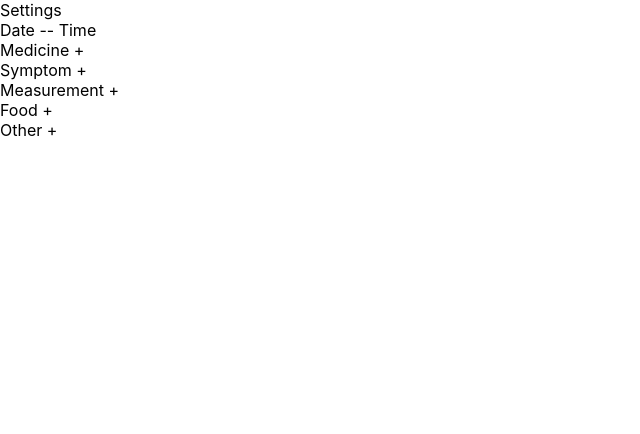
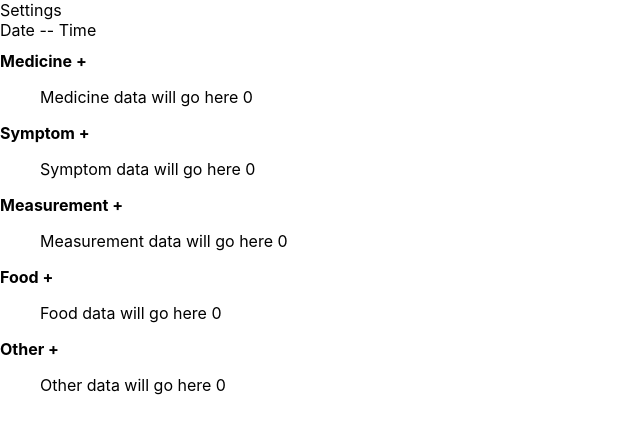
Before and after one commit to AronKuch/heact, a React (Create React App) app: page / in a window 1280 px wide. Shown: the top 434 px of the page, without its empty margins (0-640 px from the left). Built offline with nearby package versions, Linux system fonts and the light colour scheme.

Commit message:
Added basic SectionData area

```diff
--- a/package.json
+++ b/package.json
@@ -8,6 +8,7 @@
     "@testing-library/user-event": "^12.8.3",
     "react": "^17.0.2",
     "react-dom": "^17.0.2",
+    "react-html-parser": "^2.0.2",
     "react-scripts": "4.0.3",
     "web-vitals": "^1.1.2"
   },
--- a/src/components.js
+++ b/src/components.js
@@ -1,3 +1,6 @@
+import { useState } from "react";
+import ReactHtmlParser from "react-html-parser";
+
 export const Settings = () => {
   return <div className="settings">Settings</div>;
 };
@@ -6,6 +9,22 @@ export const When = () => {
   return <div className="when">Date -- Time</div>;
 };
 
+const SectionData = (props) => {
+  let returnHTML = "";
+  for (let i = 0; i <= props.number; i++) {
+    returnHTML += `<li key=${i}>${props.name} data will go here ${i}</li>`;
+  }
+  return ReactHtmlParser(returnHTML);
+};
+
 export const Section = (props) => {
-  return <div className="{props.name}">{props.name} +</div>;
+  let [number, setStatus] = useState(0);
+  return (
+    <div className="{props.name}">
+      <h1 onClick={() => setStatus(++number)}>{props.name} +</h1>
+      <ul>
+        <SectionData name={props.name} number={number} />
+      </ul>
+    </div>
+  );
 };
--- a/src/index.css
+++ b/src/index.css
@@ -1,13 +1,21 @@
 body {
   margin: 0;
-  font-family: -apple-system, BlinkMacSystemFont, 'Segoe UI', 'Roboto', 'Oxygen',
-    'Ubuntu', 'Cantarell', 'Fira Sans', 'Droid Sans', 'Helvetica Neue',
+  font-family: -apple-system, BlinkMacSystemFont, "Segoe UI", "Roboto", "Oxygen",
+    "Ubuntu", "Cantarell", "Fira Sans", "Droid Sans", "Helvetica Neue",
     sans-serif;
   -webkit-font-smoothing: antialiased;
   -moz-osx-font-smoothing: grayscale;
 }
 
 code {
-  font-family: source-code-pro, Menlo, Monaco, Consolas, 'Courier New',
+  font-family: source-code-pro, Menlo, Monaco, Consolas, "Courier New",
     monospace;
 }
+
+h1 {
+  font-size: 16px;
+}
+
+li {
+  list-style-type: none;
+}
```
Also changed, not shown: 1 other file (tests, documents, lock files or other folders).
